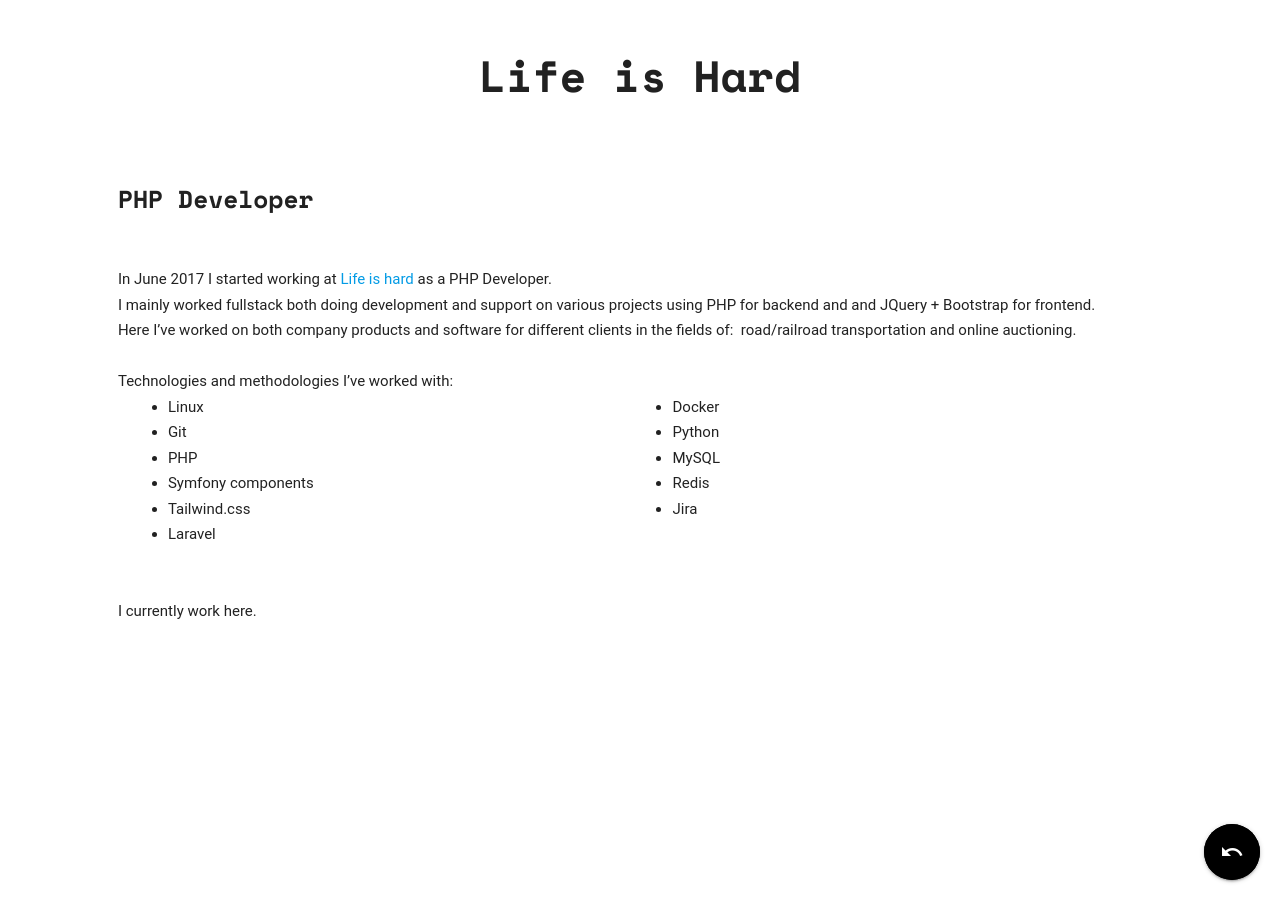
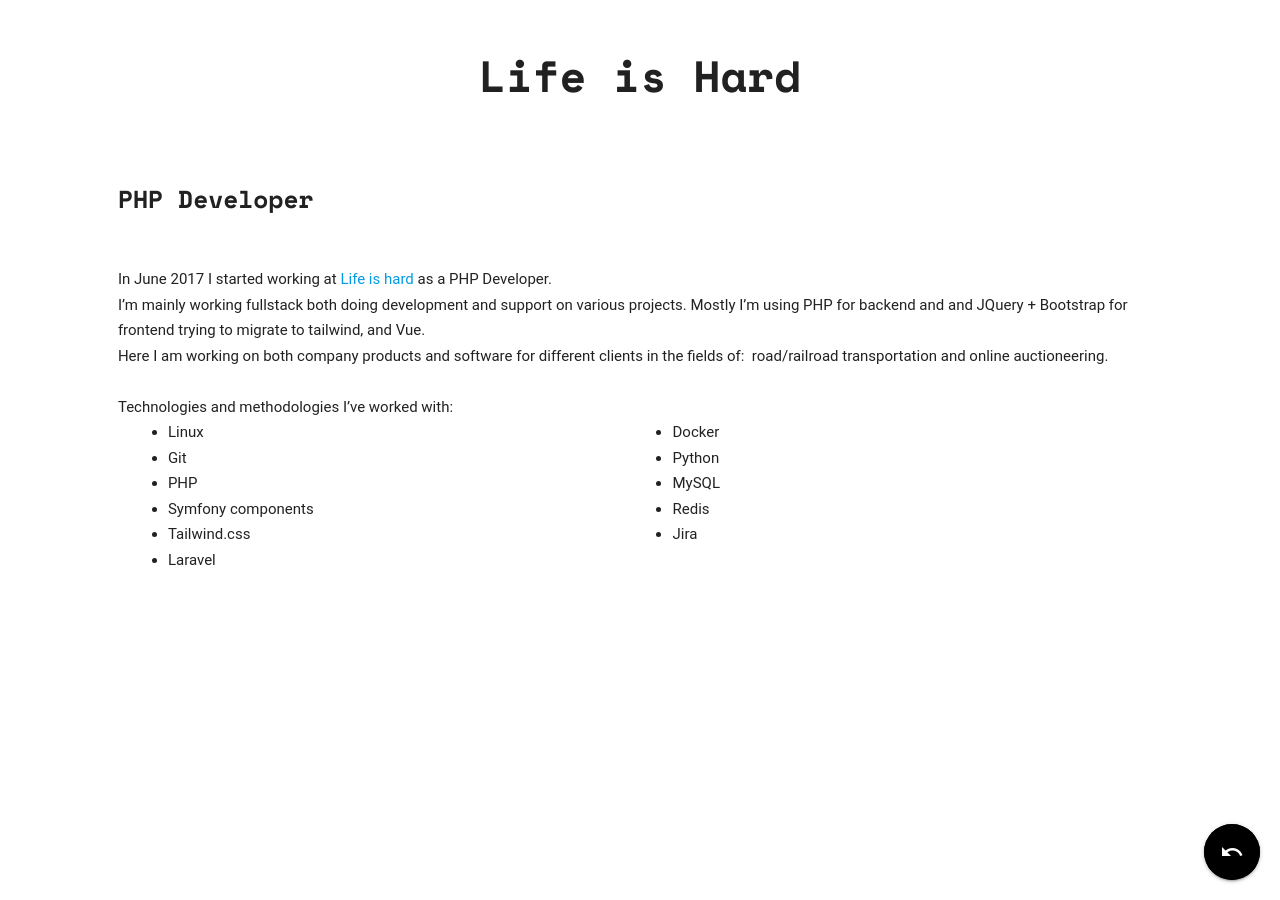
Before and after one commit to suciusergiu94/blog, a Jekyll site: the page built from _posts/work-experience/2017-06-10-job-lifeishard.markdown, in a window 1280 px wide. Built offline with Jekyll 4.4.1, drawn with Linux system fonts in a browser that asks for light colours.

Commit message:
fixed typos and tense

```diff
--- a/_posts/work-experience/2017-06-10-job-lifeishard.markdown
+++ b/_posts/work-experience/2017-06-10-job-lifeishard.markdown
@@ -7,9 +7,9 @@ categories: work-experience
 ---
 In June 2017 I started working at [Life is hard][lih] as a PHP Developer.
 <br/>
-I mainly worked fullstack both doing development and support on various projects using PHP for backend and and JQuery + Bootstrap for frontend.
+I'm mainly working fullstack both doing development and support on various projects. Mostly I'm using PHP for backend and and JQuery + Bootstrap for frontend trying to migrate to tailwind, and Vue.
 <br>
-Here I've worked on both company products and software for different clients in the fields of:&nbsp;&nbsp;road/railroad transportation and online auctioning.
+Here I am working on both company products and software for different clients in the fields of:&nbsp;&nbsp;road/railroad transportation and online auctioneering.
 <br />
 <br />
 Technologies and methodologies I've worked with:
@@ -26,9 +26,6 @@ Technologies and methodologies I've worked with:
 * Redis
 * Jira
 
-<br />
-<br />
-I currently work here.
 
 [altom]: https://altom.com/
 [sbtm]: http://www.satisfice.com/sbtm/
```
